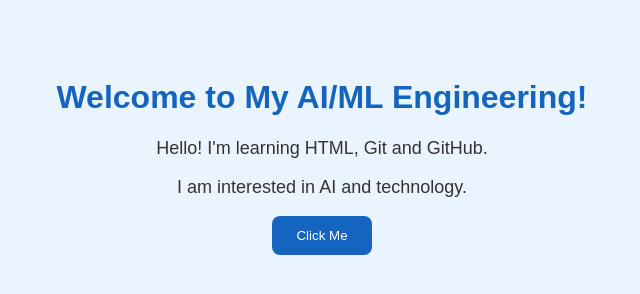
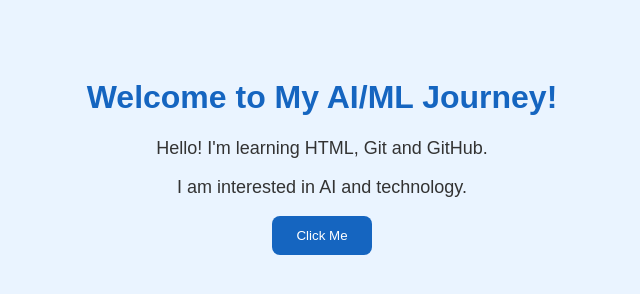
Before and after one commit to e82swasthika/my-first-website, a plain HTML site: page index.html in a window 1280 px wide. Shown: the whole page, without its empty margins (318-958 px from the left). Drawn offline with Linux system fonts and the light colour scheme.

Commit message:
Update website heading

```diff
--- a/index.html
+++ b/index.html
@@ -32,7 +32,7 @@
 </head>
 
 <body>
-    <h1>Welcome to My AI/ML Engineering!</h1>
+    <h1>Welcome to My AI/ML Journey!</h1>
 
     <p>Hello! I'm learning HTML, Git and GitHub.</p>
 
```
